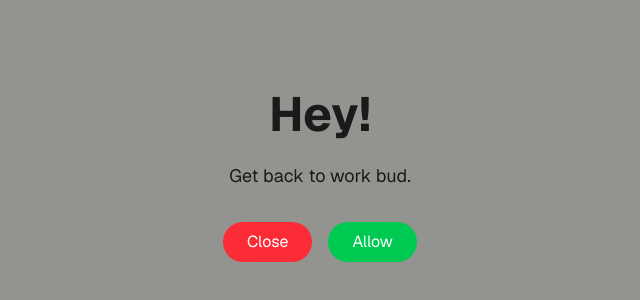
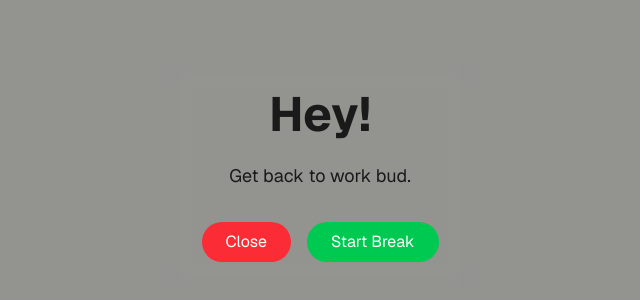
Before and after one commit to benman604/lahacks26, a Next.js app: page /session/gbtw in a window 1280 px wide. Shown: the part 224-524 px from the top of the page, without its empty margins (320-960 px from the left). Built offline with nearby package versions, Linux system fonts and the light colour scheme.

Commit message:
Delete useless buttons form popup

```diff
--- a/app/session/gbtw/page.tsx
+++ b/app/session/gbtw/page.tsx
@@ -45,7 +45,7 @@ export default function GPTW() {
             className="px-6 py-2 rounded-full bg-green-500 text-white hover:bg-green-600 transition"
             onClick={allowBreak}
           >
-            Allow
+            Start Break
           </button>
         </div>
 
--- a/app/session/window/page.tsx
+++ b/app/session/window/page.tsx
@@ -12,7 +12,7 @@ import { emit, listen } from "@tauri-apps/api/event";
 
 const blockerLabels: string[] = [];
 const MAX_CONTEXT_SIZE = 5;
-const ANALYSIS_INTERVAL_MS = 100 * 1000; // analyze every 40 seconds
+const ANALYSIS_INTERVAL_MS = 10 * 1000; // analyze every 40 seconds
 
 type RawSessionDataWire = {
   title?: unknown;
@@ -474,7 +474,7 @@ export default function SessionWindow() {
 							</button> */}
 						</div>
 					</div>
-          <div className="flex gap-2 mt-3">
+          {/* <div className="flex gap-2 mt-3">
             <button
               onClick={() => openBlockers()}
               className="px-3 py-1 rounded bg-red-600 text-white"
@@ -484,7 +484,7 @@ export default function SessionWindow() {
             <button onClick={analyzeCurrentScreenshot} className="px-3 py-1 rounded bg-blue-700 text-white">
               Test Screenshot
             </button>
-					</div>
+					</div> */}
 				</div>
 			)}
 
```
